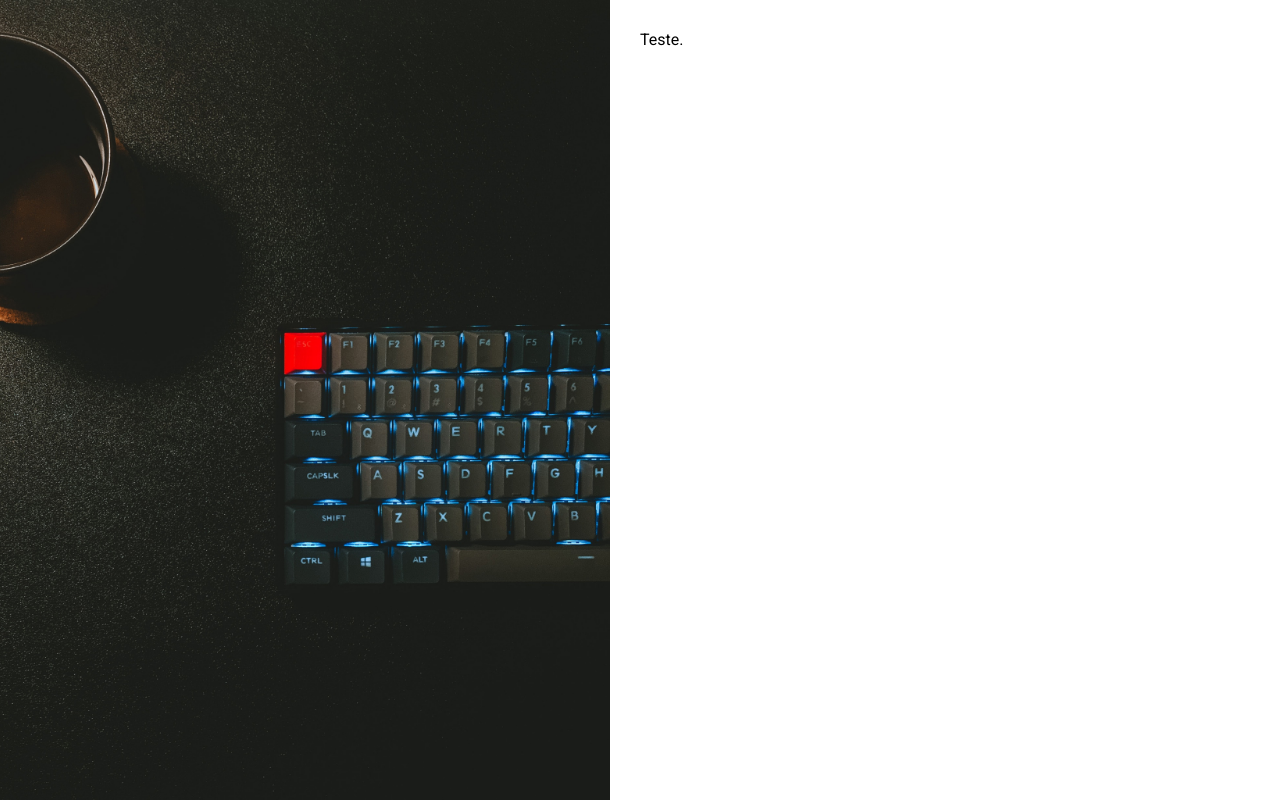
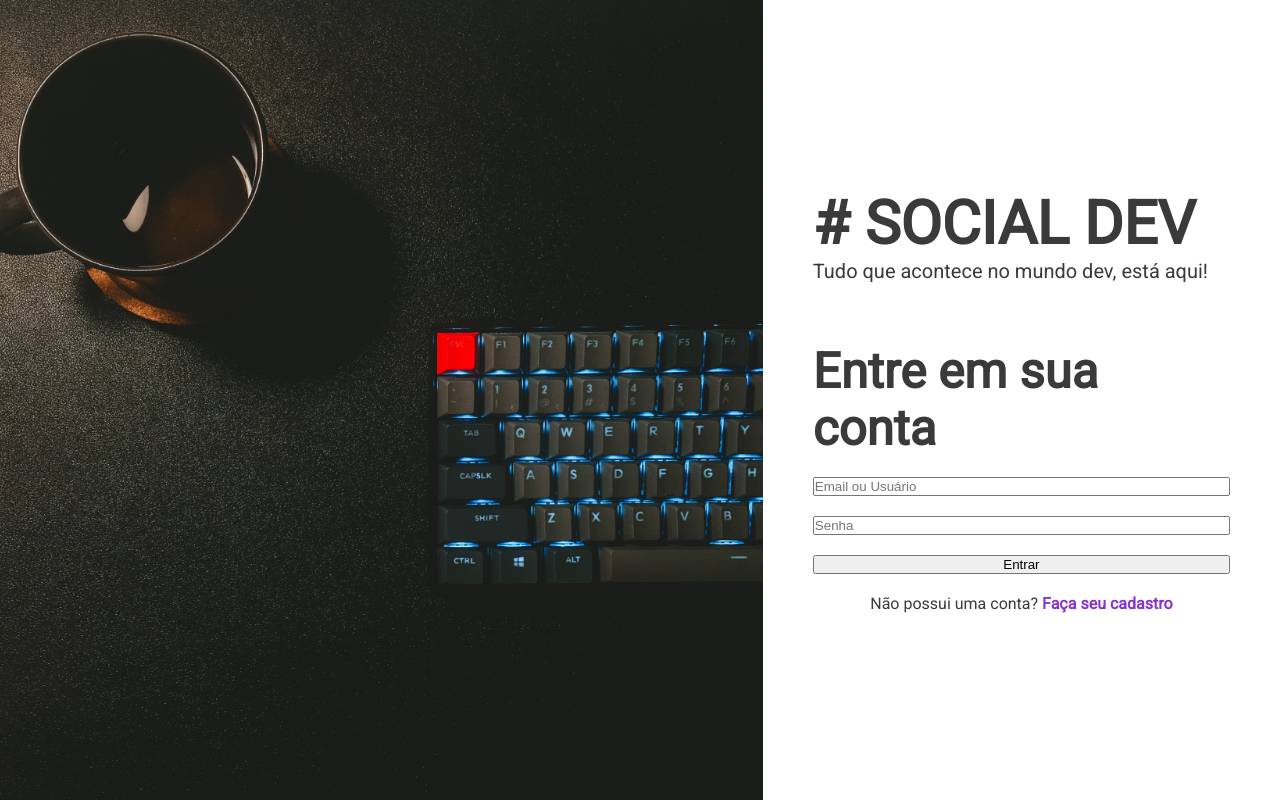
Before and after one commit to feDaher/Social_Dev, a Next.js app: page /login in a window 1280 px wide. Built offline with nearby package versions, Linux system fonts and the light colour scheme.

Commit message:
Criado esqueleto da pagina de login

```diff
--- a/pages/_app.jsx
+++ b/pages/_app.jsx
@@ -8,6 +8,13 @@ const GlobalStyle = createGlobalStyle `
 
   body {
     font-family: 'Roboto', sans-serif;
+    color: #3A3A3A;
+  }
+
+  a {
+    color: #8933CD;
+    font-weight: bold;
+    text-decoration: none;
   }
 `
 
--- a/pages/login.jsx
+++ b/pages/login.jsx
@@ -1,10 +1,40 @@
-import ImageWithSpace from "../src/components/layout/ImageWithSpace"
+import styled from 'styled-components'
+
+import ImageWithSpace from '../src/components/layout/ImageWithSpace'
+import H1 from '../src/components/typography/H1'
+import H4 from '../src/components/typography/H4'
+import H2 from '../src/components/typography/H2'
+
+const FormContainer = styled.div`
+  margin-top: 60px;
+`
+
+const Form = styled.form`
+  display: flex;
+  flex-direction: column;
+  margin: 20px 0;
+  gap: 20px;
+`
+
+const Text = styled.p`
+  text-align: center;
+`
 
 function LoginPage () {
   return (
     <>
     <ImageWithSpace>
-      Teste.
+      <H1># SOCIAL DEV</H1>
+      <H4>Tudo que acontece no mundo dev, está aqui!</H4>
+      <FormContainer>
+        <H2>Entre em sua conta</H2>
+        <Form>
+          <input placeholder='Email ou Usuário' />
+          <input placeholder='Senha' type='password' />
+          <button>Entrar</button>
+        </Form>
+        <Text>Não possui uma conta? <a href='#'>Faça seu cadastro</a></Text>
+      </FormContainer>
     </ImageWithSpace>
     </>
   )
--- a/src/components/layout/ImageWithSpace.jsx
+++ b/src/components/layout/ImageWithSpace.jsx
@@ -1,6 +1,6 @@
 import styled from 'styled-components'
 
-const WidthBreak = '600px'
+const WidthBreak = '700px'
 
 const StyledFlex = styled.div`
   display: flex;
@@ -17,14 +17,16 @@ const StyledImage = styled.div`
 `
 const StyledContainer = styled.div`
   background-color: white;
-  padding: 30px;
+  padding: 30px 50px;
   @media (min-width: ${WidthBreak}){
-    width: 100%;
-    min-width: calc${WidthBreak};
+    width: ${WidthBreak};
   }
   @media (max-width: ${WidthBreak}){
     max-width: 100%;
   }
+  display: flex;
+  flex-direction: column;
+  justify-content: center;
 `
 
 export default function ImageWithSpace ({ children, image }) {
--- /dev/null
+++ b/src/components/typography/H1.jsx
@@ -0,0 +1,8 @@
+import styled from 'styled-components'
+
+const H1 = styled.h1`
+  font-size: 60px;
+  font-weight: bold;
+`
+
+export default H1
--- /dev/null
+++ b/src/components/typography/H2.jsx
@@ -0,0 +1,8 @@
+import styled from 'styled-components'
+
+const H2 = styled.h2`
+  font-size: 49px;
+  font-weight: bold;
+`
+
+export default H2
--- /dev/null
+++ b/src/components/typography/H4.jsx
@@ -0,0 +1,8 @@
+import styled from 'styled-components'
+
+const H4 = styled.h4`
+  font-size: 20px;
+  font-weight: 500;
+`
+
+export default H4
```
